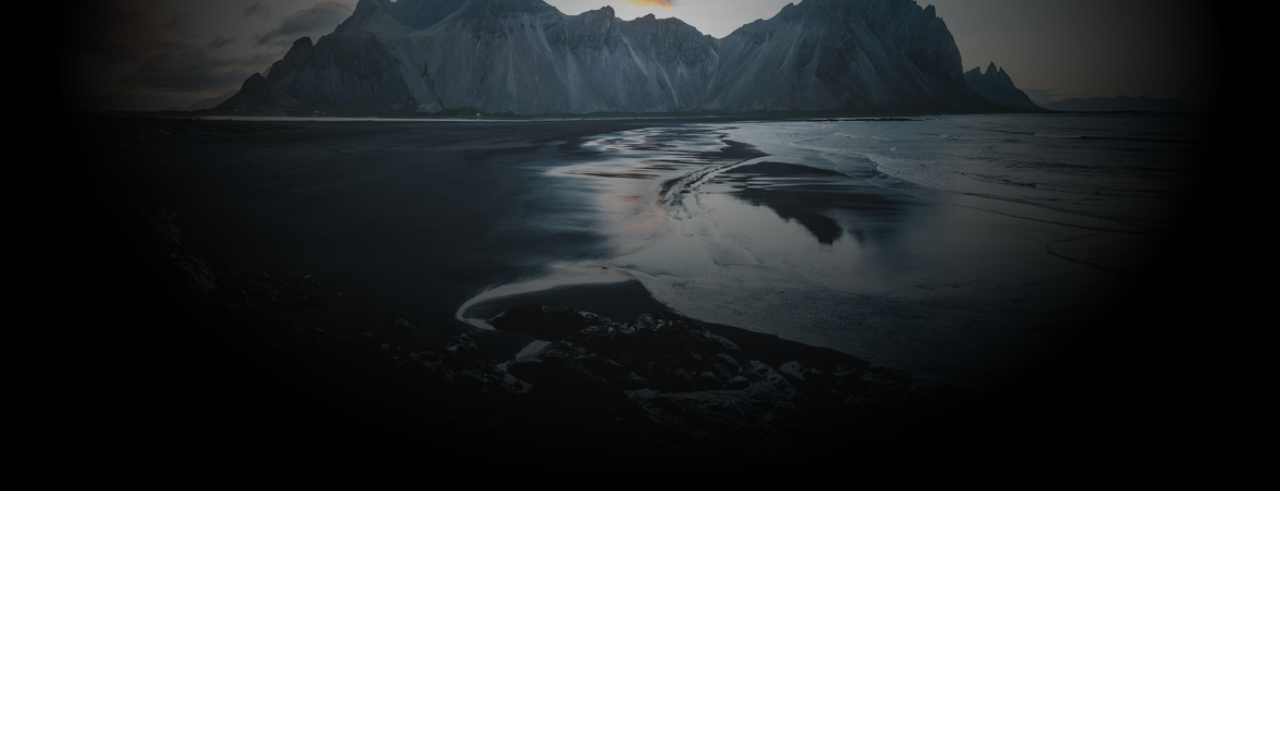
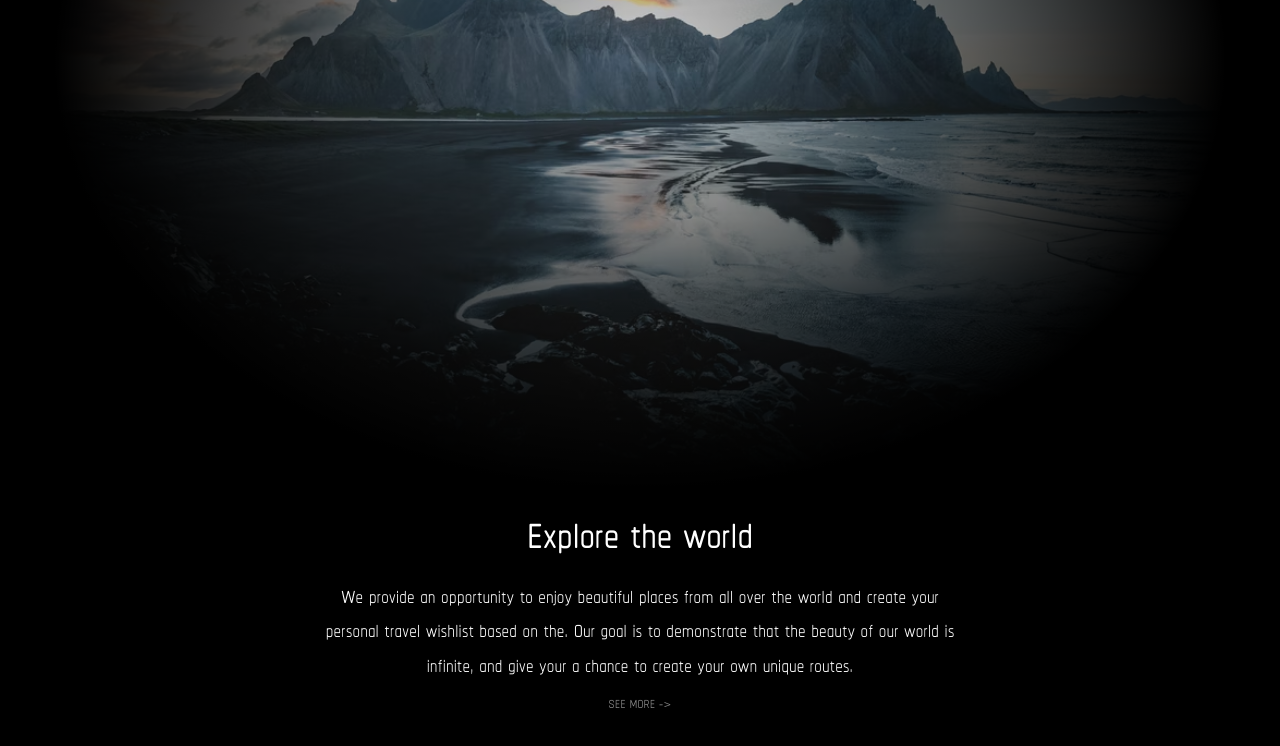
Before and after one commit to AlpinaJ/travel-wishlist, a React app in the folder frontend/: page / in a window 1280 px wide. Shown: the part 430-1176 px from the top of the page. Before the commit the page ends 921 px from the top, so only its background shows below. Built offline with nearby package versions, Linux system fonts and the light colour scheme.

Commit message:
Closed #13

```diff
--- /dev/null
+++ b/frontend/src/blocks/explore/__link/explore__link.css
@@ -0,0 +1,15 @@
+.explore__link{
+    display: block;
+    text-align: center;
+    color: #8D8D8D;
+    font-size: 20px;
+    font-family: Chathura, sans-serif;
+    text-decoration: none;
+    transition: 0.8s ease;
+    width: fit-content;
+    margin: 10px auto;
+}
+
+.explore__link:hover{
+    color: white;
+}
--- /dev/null
+++ b/frontend/src/blocks/explore/__paragraph/explore__paragraph.css
@@ -0,0 +1,6 @@
+.explore__paragraph{
+    font-size: 30px;
+    text-align: center;
+    width: 650px;
+    margin: 0 auto;
+}
--- /dev/null
+++ b/frontend/src/blocks/explore/__title/explore__title.css
@@ -0,0 +1,5 @@
+.explore__title{
+    font-size: 60px;
+    text-align: center;
+    margin: 10px 0 10px;
+}
--- /dev/null
+++ b/frontend/src/blocks/explore/explore.css
@@ -0,0 +1,8 @@
+.explore{
+    margin: 0 100px 0;
+    justify-content: center;
+    color: white;
+    font-family: Chathura,sans-serif;
+    padding: 0 50px 0;
+    position: relative;
+}
--- a/frontend/src/components/About.js
+++ b/frontend/src/components/About.js
@@ -12,6 +12,6 @@ function About(){
             <img className="about__image" src={aboutPath}/>
         </div>
     )
-};
+}
 
 export default About;
--- a/frontend/src/components/App.js
+++ b/frontend/src/components/App.js
@@ -1,12 +1,14 @@
 import React from 'react';
 import Header from './Header';
 import About from "./About";
+import Explore from "./Explore";
 
 function App(){
     return (
         <div className="App">
             <Header/>
             <About/>
+            <Explore/>
         </div>
     )
 }
--- /dev/null
+++ b/frontend/src/components/Explore.js
@@ -0,0 +1,17 @@
+import React from 'react';
+
+function Explore(){
+    return (
+        <div className="explore">
+            <h2 className="explore__title">Explore the world</h2>
+            <p className="explore__paragraph">We provide an opportunity to enjoy beautiful
+                places from all over the world and create your
+                personal travel wishlist based on the.
+                Our goal is to demonstrate that the beauty of our world is infinite,
+                and give your a chance to create your own unique routes.</p>
+            <a href="#" className="explore__link">SEE MORE -></a>
+        </div>
+    )
+}
+
+export default Explore;
--- a/frontend/src/index.css
+++ b/frontend/src/index.css
@@ -16,9 +16,17 @@
 @import url('../src/blocks/about/__title/about__title.css');
 @import url('../src/blocks/about/__description/about__description.css');
 
+/*Explore*/
+@import url('../src/blocks/explore/explore.css');
+@import url('../src/blocks/explore/__title/explore__title.css');
+@import url('../src/blocks/explore/__paragraph/explore__paragraph.css');
+@import url('../src/blocks/explore/__link/explore__link.css');
+
 
 #root{
     background-color: black;
     min-height: 100vh;
+    max-height: fit-content;
     margin: 0;
+    padding: 0 0 30px;
 }
```
